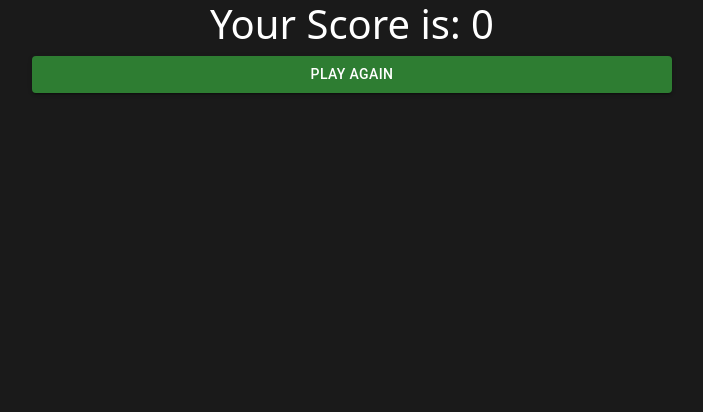
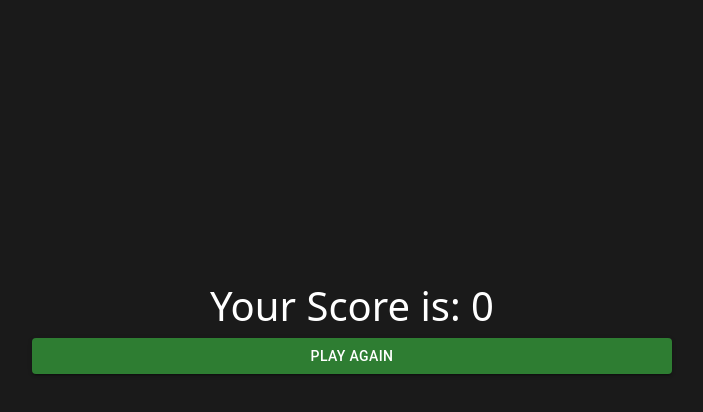
Before and after one commit to marwannasar/spotify_high_low, a React (Create React App) app: page / in a window 1280 px wide. Both pictures are taken after typing "Sample" into the empty fields and a click on the button "SUBMIT". Shown: the top 412 px of the page, without its empty margins (288-991 px from the left). Built offline with nearby package versions, Linux system fonts and the light colour scheme; no server answers.

Commit message:
play again screen UI

```diff
--- a/src/components/high_low.js
+++ b/src/components/high_low.js
@@ -325,7 +325,7 @@ function HighLow(props) {
         </Row>
       </div>
       :
-      <div style={{backgroundColor: bgColor, color:'white', height: heightt, textAlign: 'center'}}>
+      <div style={{backgroundColor: bgColor, color:'white', height: heightt, textAlign: 'center', paddingTop: '22%'}}>
         <h1>Your Score is: {score}</h1>
         <Button variant="contained" color="success" style={{width:'50%'}} onClick = {() => handleRestart()} >
                 Play Again
```
